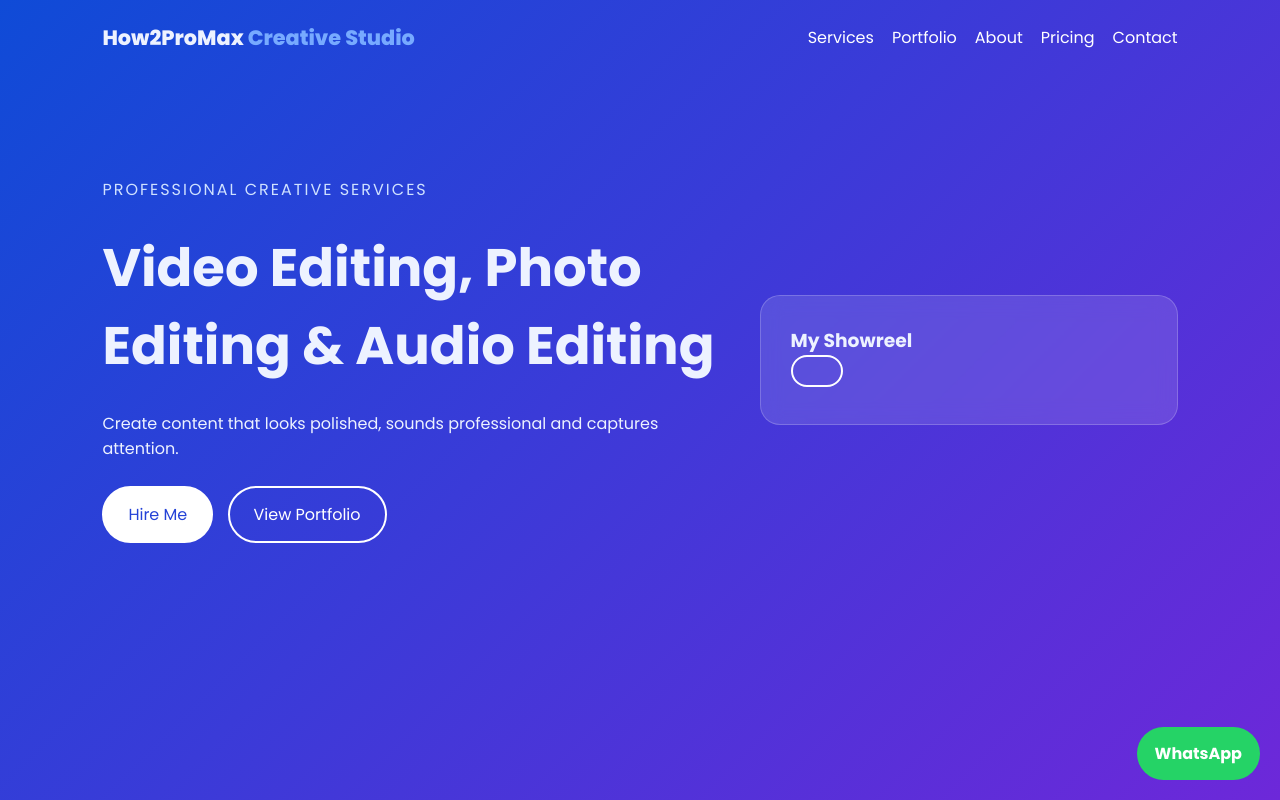
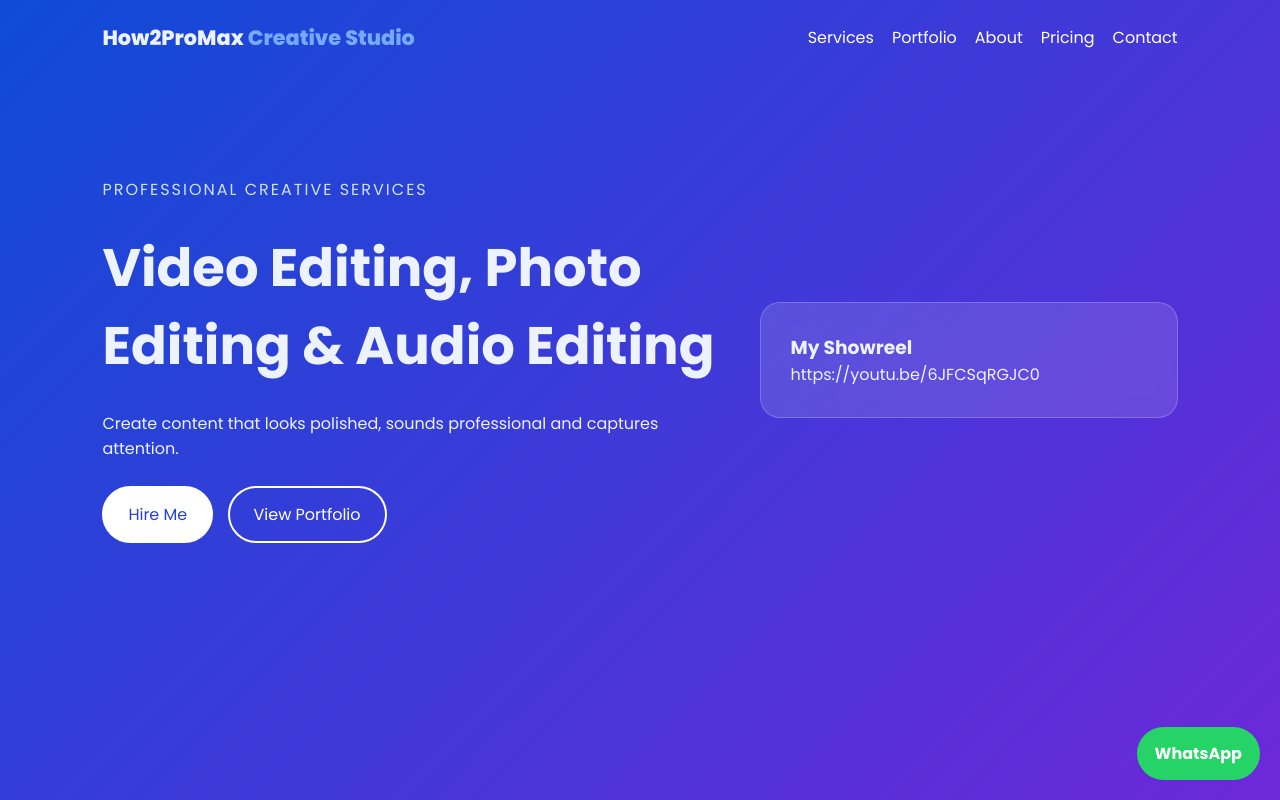
Before and after one commit to Zuto-hub/My-Portfolio-Repository, a plain HTML site: page index.html in a window 1280 px wide. Shown: the top 800 px of the page. Drawn offline with Linux system fonts and the light colour scheme.

Commit message:
Update index.html

```diff
--- a/index.html
+++ b/index.html
@@ -30,10 +30,7 @@
 </div>
 <div class="glass">
 <h3>My Showreel</h3>
-<a href="https://youtu.be/6JFCSqRGJC0"
-   target="_blank"
-   youtube
-   class="btn">
+https://youtu.be/6JFCSqRGJC0
 </a>
 </div>
 </div>
```
